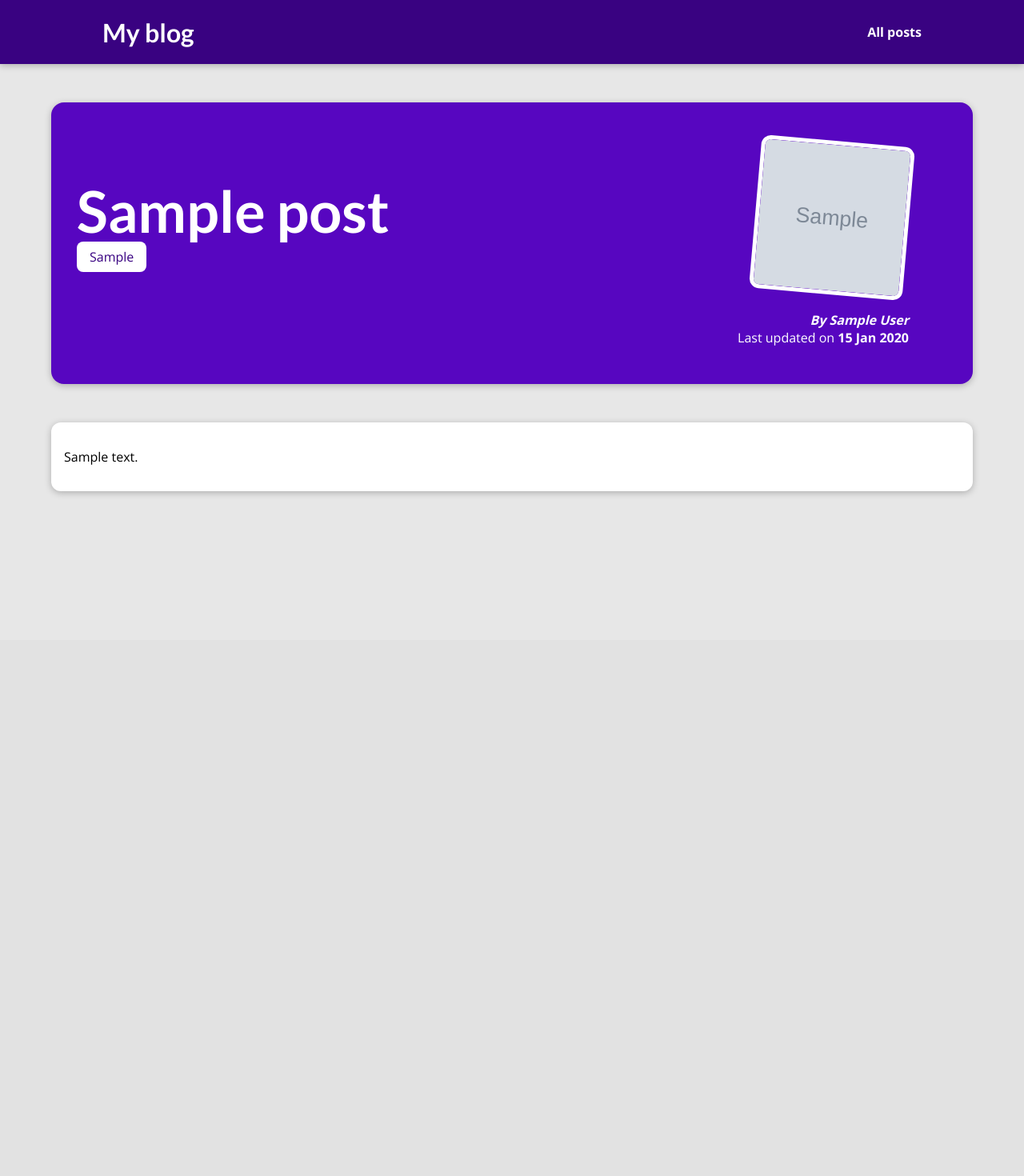
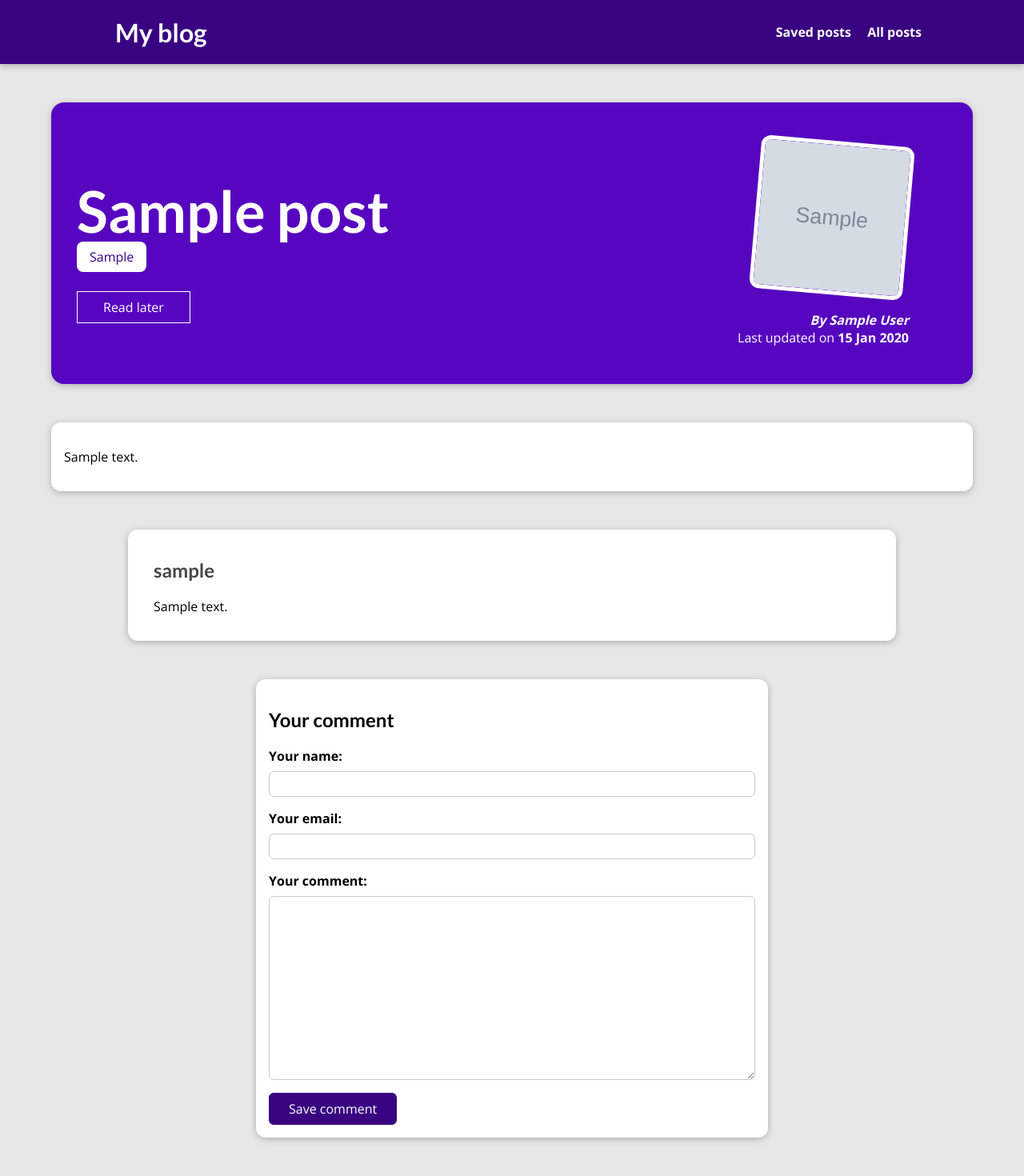
Before and after one commit to alexander-suhhinin/django-blog, a Django app: a page that uses templates/base.html in a window 1280 px wide. Shown: the whole page at 80% size. Before the commit the page ends 618 px from the top, so only its background shows below. Run offline with Django 3.2, Linux system fonts and the light colour scheme; tables that the repository leaves empty hold one stand-in row (values such as "Sample post"); grey boxes marked "Sample" are stand-in pictures.

Commit message:
final things

```diff
--- a/blog/admin.py
+++ b/blog/admin.py
@@ -1,5 +1,5 @@
 from django.contrib import admin
-from .models import Post, Author, Tag
+from .models import Comment, Post, Author, Tag
 # Register your models here.
 
 class PostAdmin(admin.ModelAdmin):
@@ -7,7 +7,10 @@ class PostAdmin(admin.ModelAdmin):
     list_filter = ('author', 'tags', 'date',)
     list_display = ('title', 'date', 'author',)
 
+class CommentAdmin(admin.ModelAdmin):
+    list_display = ('user_name', 'post')
 
 admin.site.register(Post, PostAdmin)
 admin.site.register(Author)
 admin.site.register(Tag)
+admin.site.register(Comment, CommentAdmin)
--- /dev/null
+++ b/blog/forms.py
@@ -0,0 +1,13 @@
+from django import forms
+from django.forms import fields
+from .models import Comment
+
+class CommentForm(forms.ModelForm):
+    class Meta:
+        model = Comment
+        exclude = ['post']
+        labels = {
+            'user_name': 'Your name',
+            'user_email': 'Your email',
+            'text': 'Your comment'
+        }
--- a/blog/models.py
+++ b/blog/models.py
@@ -31,3 +31,12 @@ class Post(models.Model):
     author = models.ForeignKey(
         Author, on_delete=models.SET_NULL, related_name='posts', null=True)
     tags = models.ManyToManyField(Tag)
+
+    def __str__(self):
+        return self.title
+
+class Comment(models.Model):
+    user_name = models.CharField(max_length=120)
+    user_email = models.EmailField()
+    text = models.TextField(max_length=200)
+    post = models.ForeignKey(Post, on_delete=models.CASCADE, related_name='comments')
--- a/blog/static/blog/post-detail.css
+++ b/blog/static/blog/post-detail.css
@@ -57,6 +57,25 @@ body {
     font-weight: bold;
   }
 
+  #read-later {
+    margin: 2rem 0;
+  }
+
+  #read-later button {
+    background-color: transparent;
+    border: 1px solid white;
+    padding: 0.5rem 2rem;
+    font: inherit;
+    color: white;
+    cursor: pointer;
+  }
+
+  #read-later button:hover,
+  #read-later button:active {
+    background-color: white;
+    color: #390281;
+  }
+
   main {
     width: 90%;
     max-width: 90rem;
@@ -73,3 +92,102 @@ body {
     padding: 0.5rem 1rem;
     border-radius: 8px;
   }
+
+  #comment-form {
+    margin: 3rem auto;
+    width: 90%;
+    max-width: 40rem;
+    border-radius: 12px;
+    background-color: white;
+    box-shadow: 0 2px 8px rgba(0, 0, 0, 0.25);
+    padding: 1rem;
+  }
+
+  #comment-form button {
+    font: inherit;
+    background-color: #390281;
+    color: white;
+    border: 1px solid #390281;
+    padding: 0.5rem 1.5rem;
+    border-radius: 6px;
+  }
+  #comment-form button:hover,
+  #comment-form button:active {
+    background-color: #4f0ba7;
+    border-color: #4f0ba7;
+  }
+
+  .form-control {
+    margin-bottom: 1rem;
+  }
+
+  .form-control label {
+    font-weight: bold;
+    margin-bottom: 0.5rem;
+    display: block;
+  }
+
+  .form-control input,
+  .form-control textarea {
+    display: block;
+    width: 100%;
+    font: inherit;
+    padding: 0.25rem;
+    border-radius: 6px;
+    border: 1px solid #ccc;
+  }
+
+  .errorlist {
+    list-style: none;
+    margin: 0.5rem 0;
+    padding: 0;
+    color: #d6000b;
+  }
+
+  .invalid label {
+    color: #d6000b;
+  }
+
+  .invalid input,
+  .invalid textarea {
+    border-color: #d6000b;
+    background-color: #ffe6e7;
+  }
+
+  #alert {
+    margin: 8rem auto 3rem auto;
+    border: 1px solid #d6000b;
+    background-color: #ffe6e7;
+    padding: 1rem;
+    width: 90%;
+    max-width: 40rem;
+  }
+
+  #comments {
+    margin: 3rem auto;
+    width: 90%;
+    max-width: 60rem;
+    border-radius: 12px;
+    background-color: white;
+    box-shadow: 0 2px 8px rgba(0, 0, 0, 0.25);
+    padding: 1rem 2rem;
+  }
+
+  #comments ul {
+    list-style: none;
+    margin: 0;
+    padding: 0;
+  }
+
+  #comments li {
+    margin-bottom: 1rem;
+    border-bottom: 2px solid #ccc;
+  }
+
+  #comments li:last-of-type {
+    border-bottom: none;
+  }
+
+  #comments h2 {
+    color: #464646;
+  }
--- a/blog/templates/blog/post-detail.html
+++ b/blog/templates/blog/post-detail.html
@@ -10,12 +10,33 @@
 {% endblock css_files %}
 
 {% block content %}
+
+    {% if comment_form.errors %}
+        <div id='alert'>
+            <h2>Saving the comment failed!</h2>
+            <p>Please check the comment form below and fix errors</p>
+        </div>
+    {% endif %}
     <section id="summary">
         <h2>{{ post.title }}</h2>
         <div>
             {% for tag in post_tags %}
                 <span class='tag'>{{ tag.caption }}</span>
             {% endfor %}
+        </div>
+        <div id='read-later'>
+            <form action="/read-later" method="POST">
+            {% csrf_token %}
+            <input type="hidden" value="{{ post.id }}" name="post_id">
+            <button>
+                {% if saved_for_later %}
+                    Remove from saved
+                {% else %}
+                    Read later
+                {% endif %}
+
+            </button>
+            </form>
         </div>
         <article>
             <img src="{{ post.image.url }}" alt="{{ post.title }}">
@@ -25,9 +46,35 @@
             </div>
         </article>
     </section>
+
     <main>
         {{ post.context|linebreaks }}
     </main>
 
+    <section id="comments">
+        <ul>
+            {% for comment in comments %}
+                <li>
+                    <h2>{{ comment.user_name}}</h2>
+                    <p>{{ comment.text|linebreaks}}</p>
+                </li>
+            {% endfor %}
+        </ul>
+    </section>
+
+    <section id="comment-form">
+        <h2>Your comment</h2>
+        <form action="{% url 'post-detail-page' post.slug %}" method="POST">
+            {% csrf_token %}
+            {% for form_field in comment_form %}
+                <div class="form-control {% if form_field.errors %} invalid {% endif %}">
+                    {{ form_field.label_tag }}
+                    {{ form_field }}
+                    {{ form_field.errors }}
+                </div>
+            {% endfor %}
+            <button>Save comment</button>
+        </form>
+    </section>
 
 {% endblock content %}
--- a/blog/urls.py
+++ b/blog/urls.py
@@ -3,8 +3,8 @@ from django.urls import path
 from . import views
 
 urlpatterns = [
-    path('', views.starting_page, name='starting-page'),
-    path('posts', views.posts, name='posts-page'),
-    path('posts/<slug:slug>', views.post_detail, name='post-detail-page')
-
+    path('', views.StartingPageView.as_view(), name='starting-page'),
+    path('posts', views.AllPostsView.as_view(), name='posts-page'),
+    path('posts/<slug:slug>', views.SinglePostView.as_view(), name='post-detail-page'),
+    path('read-later', views.ReadLater.as_view(), name='read-later')
 ]
--- a/blog/views.py
+++ b/blog/views.py
@@ -1,23 +1,105 @@
+from django.http.response import HttpResponseRedirect
+from django.urls import reverse
 from django.shortcuts import render, get_object_or_404
+from django.views.generic import ListView, DetailView
+from django.views import View
+
 from .models import Post
+from .forms import CommentForm
 
 # Create your views here.
 
-def starting_page(request):
-    latest_posts = Post.objects.all().order_by('-date')[:3]
-    return render(request, 'blog/index.html', {
-        'posts': latest_posts
-    })
+class StartingPageView(ListView):
+    template_name = 'blog/index.html'
+    model = Post
+    ordering = ['-date']
+    context_object_name = 'posts'
 
-def posts(request):
-    all_posts = Post.objects.all().order_by('-date')
-    return render(request, 'blog/all-posts.html', {
-        'all_posts': all_posts
-    })
+    def get_queryset(self):
+        queryset = super().get_queryset()
+        data = queryset[:3]
+        return data
 
-def post_detail(request, slug):
-    post = get_object_or_404(Post, slug=slug)
-    return render(request, 'blog/post-detail.html', {
-        'post': post,
-        'post_tags': post.tags.all()
-    })
+
+class AllPostsView(ListView):
+    template_name = 'blog/all-posts.html'
+    model = Post
+    ordering = ['-date']
+    context_object_name = 'all_posts'
+
+
+class SinglePostView(View):
+    template_name = 'blog/post-detail.html'
+    model = Post
+    context_object_name = 'post'
+
+    def make_context(self, request, form, post):
+        context = {
+            'post': post,
+            'post_tags': post.tags.all(),
+            'comment_form': form,
+            'comments': post.comments.all().order_by('-id'),
+            'saved_for_later': self.is_stored_post(request, post.id)
+        }
+        return context
+
+    def is_stored_post(self, request, post_id):
+        stored_posts = request.session.get('stored_posts')
+
+        if stored_posts is not None:
+            is_saved_for_later = str(post_id) in stored_posts
+        else:
+            is_saved_for_later = False
+        return is_saved_for_later
+
+    def get(self, request, slug):
+        post = Post.objects.get(slug=slug)
+
+        context = self.make_context(request,  CommentForm(), post)
+        return render(request, self.template_name, context)
+
+    def post(self, request, slug):
+        post = Post.objects.get(slug=slug)
+        comment_form = CommentForm(request.POST)
+        if comment_form.is_valid():
+            comment = comment_form.save(commit=False)
+            comment.post = post
+            comment.save()
+            return HttpResponseRedirect(reverse('post-detail-page', args=[slug]))
+
+        context = self.make_context(request,  comment_form, post)
+        return render(request, self.template_name, context)
+
+
+class ReadLater(View):
+    def post(self, request):
+        stored_posts = request.session.get('stored_posts')
+
+        if stored_posts is None:
+            stored_posts = []
+
+        post_id = request.POST.get('post_id')
+
+        if post_id not in stored_posts:
+            stored_posts.append(post_id)
+        else:
+            stored_posts.remove(post_id)
+
+        request.session['stored_posts'] = stored_posts
+
+        return HttpResponseRedirect('/')
+
+    def get(self, request):
+        stored_posts = request.session.get('stored_posts')
+        print(stored_posts)
+        context = {}
+
+        if stored_posts is None or len(stored_posts) == 0:
+            context['posts'] = []
+            context['has_posts'] = False
+        else:
+            posts = Post.objects.filter(id__in=stored_posts)
+            context['posts'] = posts
+            context['has_posts'] = True
+
+        return render(request, 'blog/stored-posts.html', context)
--- a/static/app.css
+++ b/static/app.css
@@ -35,6 +35,7 @@ h3 {
   text-decoration: none;
   color: white;
   font-weight: bold;
+  margin-left: 1rem;
 }
 
 #main-navigation a:hover,
--- a/templates/base.html
+++ b/templates/base.html
@@ -13,6 +13,7 @@
     <header id="main-navigation">
         <h1><a href="{% url 'starting-page' %}">My blog</a></h1>
         <nav>
+            <a href="{% url 'read-later' %}">Saved posts</a>
             <a href="{% url 'posts-page' %}">All posts</a>
         </nav>
     </header>
```
Also changed, not shown: blog/static/blog/stored-posts.css (added, +39 -0 lines), blog/templates/blog/stored-posts.html (added, +26 -0 lines), blog/migrations/0003_comment.py (added).
